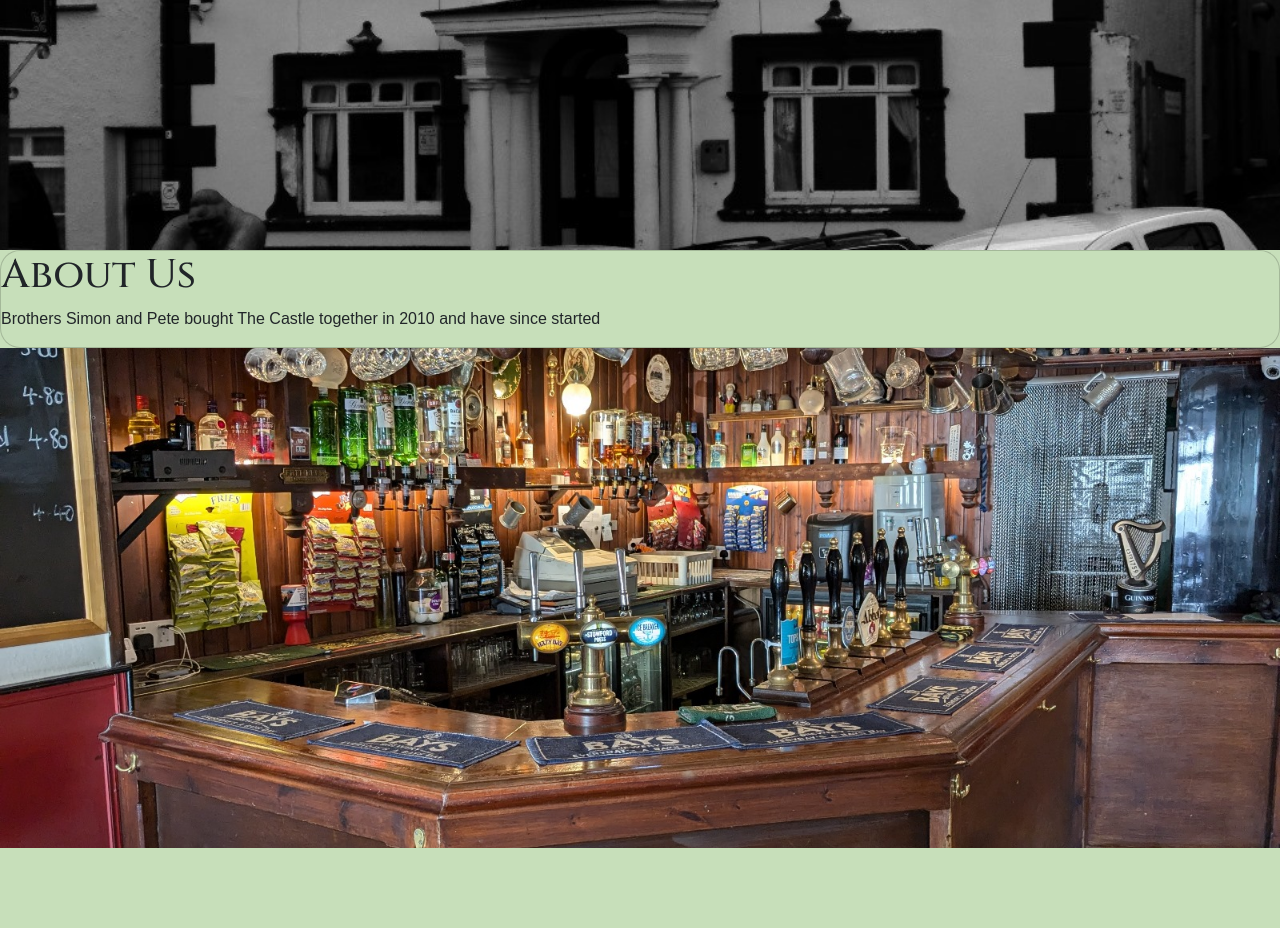
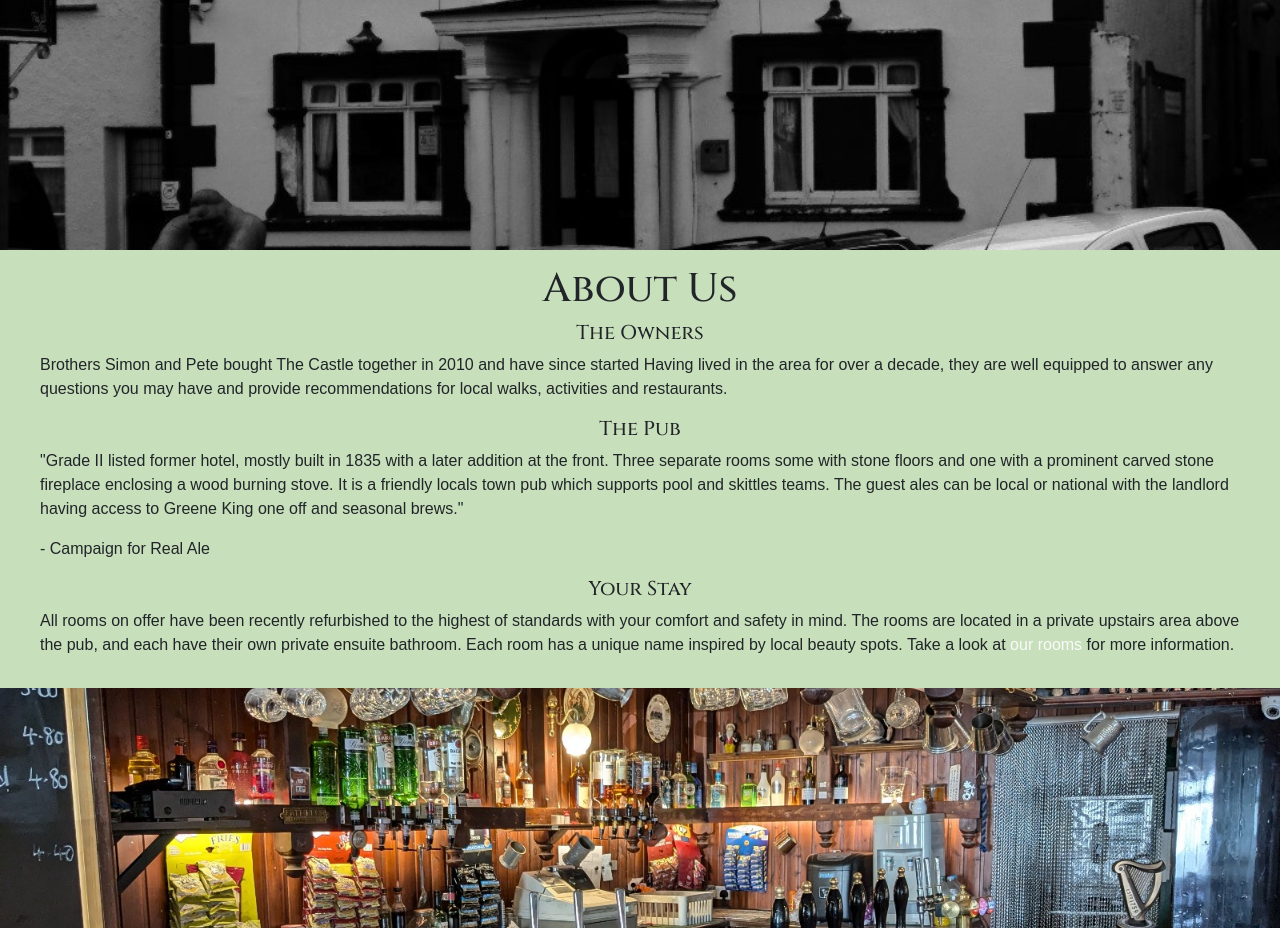
Before and after one commit to charlottedinsdale/Rooms-at-The-Castle, a Django app: page / in a window 1280 px wide. Shown: the part 748-1676 px from the top of the page. Run offline with Django 4.2, Linux system fonts and the light colour scheme; data that the repository does not hold is empty; some libraries are stand-ins or nearby versions; some web fonts are replaced.

Commit message:
style room and room detail pages

```diff
--- a/static/css/style.css
+++ b/static/css/style.css
@@ -4,7 +4,7 @@ body {
     background-color: rgb(2, 75, 42);
 }
 
-h1 {
+h1, h2, h3, h4, h5 {
     font-family: 'Cinzel', serif;
 }
 
@@ -30,7 +30,7 @@ i:hover {
 }
 
 .main-button {
-    background-color: #14460AB3;
+    background-color: #013b1b;
 }
 
 .card {
@@ -150,8 +150,27 @@ i:hover {
 
 .home-section {
     background-color: rgba(199, 223, 186);
+    display: flex;
+    flex-direction: column;
+    align-items: center;
+    justify-content: center;
 }
 
+/* ------------- About Section ----- */
+
+#about {
+    padding-top: 15px;
+    padding-bottom: 15px;
+}
+
+.about-text {
+    padding-left: 40px;
+    padding-right: 40px;
+}
+
+
+
+/* ------------- Testimonials Section ----- */
 .carousel-container {
     display: flex;
     flex-direction: column;
@@ -166,6 +185,7 @@ i:hover {
     align-items: center;
     justify-content: center;
     margin-bottom: 20px;
+    padding-top: 15px;
     background-color: rgb(199, 223, 186);
     width: 100%;
 }
--- a/templates/home.html
+++ b/templates/home.html
@@ -7,9 +7,28 @@
 
 
 <section name="about" id="about" class="home-section">
-    <div class="card">
-        <h1>About Us</h1>
-        <p>Brothers Simon and Pete bought The Castle together in 2010 and have since started </p>
+    <h1>About Us</h1>
+    <h5>The Owners</h5>
+    <div class="about-text">
+        <p>Brothers Simon and Pete bought The Castle together in 2010 and have since started
+            Having lived in the area for over a decade, they are well equipped to answer any questions
+            you may have and provide recommendations for local walks, activities and restaurants.
+        </p>
+    </div>
+    <h5>The Pub</h5>
+    <div class="about-text">
+        <p>"Grade II listed former hotel, mostly built in 1835 with a later addition at the front. Three separate rooms some with stone floors and one with a prominent carved stone fireplace enclosing a wood burning stove. It is a friendly locals town pub which supports pool and skittles teams. The guest ales can be local or national with the landlord having access to Greene King one off and seasonal brews."</p>
+        <p id="author">- Campaign for Real Ale</p>
+    </div>
+    <h5>Your Stay</h5>
+    <div class="about-text">
+        <p>All rooms on offer have been recently refurbished to the highest of standards with your
+            comfort and safety in mind. The rooms are located in a private upstairs area above the pub,
+            and each have their own private ensuite bathroom. Each room has a unique name inspired by
+            local beauty spots. Take a look at
+            <a href="{% url 'rooms' %}">our rooms</a>
+            for more information.
+        </p>
     </div>
 </section>
 
@@ -41,7 +60,7 @@
     </div>
 
     {% if user.is_authenticated %}
-    <h3>Write your Own Testimonial:</h3>
+    <h5>Write your Own Testimonial:</h5>
     {% if messages %}
         <ul>
             {% for message in messages %}
@@ -54,11 +73,11 @@
         <form id="testimonialForm" method="post" style="margin-top: 1.3em;">
             {% csrf_token %}
             {{ testimonial_form | crispy }}
-            <button type="submit" id="submitButton">Submit</button>
+            <button type="submit" id="submitButton" class="main-button">Submit</button>
         </form>
     </div>
     {% else %}
-    <a href="{% url 'account_signup' %}" class="button-text">Sign in to Write Your Own</p>
+    <a href="{% url 'account_signup' %}" class="btn main-button button-text">Sign in to Write Your Own</p>
     {% endif %}
     <div class="modal fade" id="deleteModal" tabindex="-1" aria-labelledby="deleteModalLabel" aria-hidden="true">
         <div class="modal-dialog">
```
Also changed, not shown: rooms/templates/rooms/room_detail.html (+15 -10 lines), rooms/templates/rooms/rooms.html (+5 -7 lines), 1 other file.
